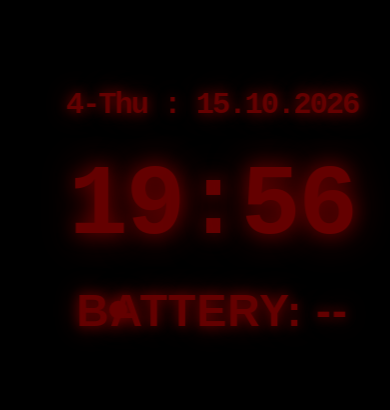
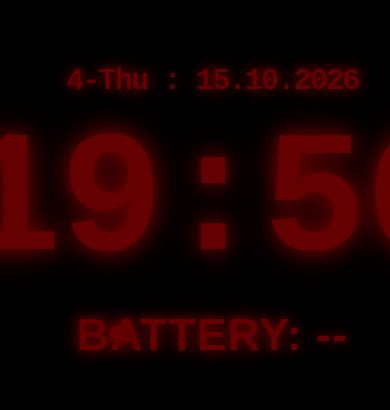
Before and after one commit to Cherry837-svg/CP-24AB, a plain HTML site: page index.html in a window 390 px wide. Shown: the part 169-579 px from the top of the page. Drawn offline with Linux system fonts and the light colour scheme.

Commit message:
Update index.html

```diff
--- a/index.html
+++ b/index.html
@@ -144,7 +144,7 @@
             transition: color 1s linear, text-shadow 1s linear;
         }
 
-        /* ===================================================== 7. ������ ��������� ������������ ===================================================== /* =====================================================
+        /* ===================================================== 7. ������ ===================================================== /* =====================================================
    7. ������ ��������� ������������
    ������ ������ ������������ ����������
    ===================================================== */
@@ -220,7 +220,28 @@
             .battery-info {
                 font-size: 2.8rem;
             }
-        }
+        }/* Телефон: вертикальное положение */
+@media (max-width: 800px) and (orientation: portrait) {
+    :root {
+        --date-size: 2.5rem;
+        --clock-size: 10.8rem;
+        --seconds-size: 0.6em;
+        --date-gap: 24px;
+        --battery-gap: 24px;
+    }
+}
+
+/* Телефон: горизонтальное положение */
+@media (max-width: 800px) and (orientation: landscape) {
+    :root {
+        --date-size: 2.5rem;
+        --clock-size: 5.2rem;
+        --seconds-size: 0.6em;
+        --date-gap: 24px;
+        --battery-gap: 24px;
+    }
+}
+
 
         @media (orientation: portrait) {
             .date-row {
```
